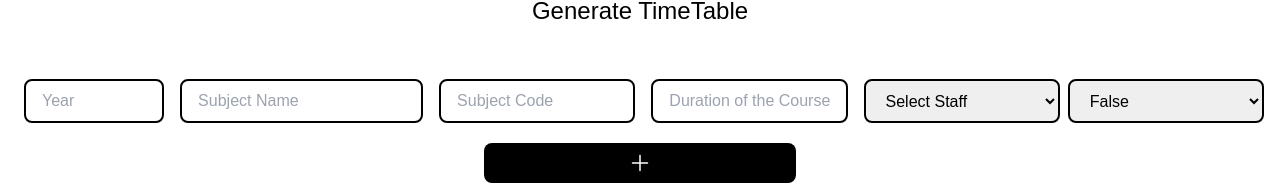
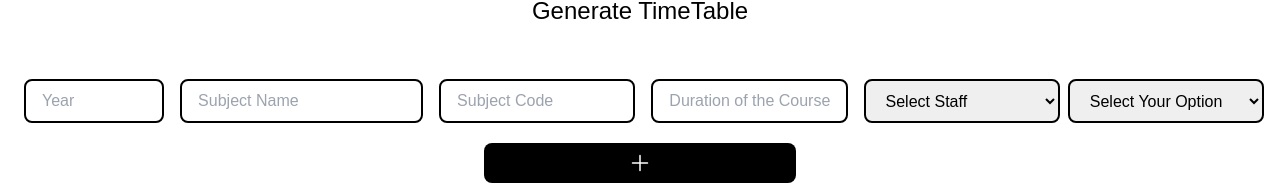
Before and after one commit to 0chiranjeevim0/TimeTable_WebApp_FrontEnd, a React (Create React App) app: page / in a window 1280 px wide. Both pictures are taken after a click on the button "Set Staff". Shown: the part 528-713 px from the top of the page. Built offline with nearby package versions, Linux system fonts and the light colour scheme.

Commit message:
status: staff details

```diff
--- a/src/components/Subject.js
+++ b/src/components/Subject.js
@@ -24,8 +24,8 @@ const Subject = (props) =>{
         setYear('');
         setSubject('');
         setDuration('');
-        setStaff('');
         setSubjectCode('')
+
     }
 
     return(
@@ -44,12 +44,13 @@ const Subject = (props) =>{
                     }
                 </select>
                 <select onChange={(e) => setIslab(e.target.value)} className="border-black border-2 px-4 p-2 rounded-lg mt-2 ml-2  lg:w-3/5">
+                    <option >Select Your Option</option>
                     <option value={false}>False</option>
                     <option value={true} >True</option>
                 </select>
             </div>
 
-            <button disabled={!year || !staff || !subject || !duration} onClick={sendSubject} className='bg-black p-2 text-white rounded-lg mt-4 w-1/4 flex justify-center lg:mt-5'>
+            <button onClick={sendSubject} className='bg-black p-2 text-white rounded-lg mt-4 w-1/4 flex justify-center lg:mt-5'>
                 <svg xmlns="http://www.w3.org/2000/svg" fill="none" viewBox="0 0 24 24" stroke-width="1.5" stroke="currentColor" className="w-6 h-6">
                     <path stroke-linecap="round" stroke-linejoin="round" d="M12 4.5v15m7.5-7.5h-15" />
                 </svg>
```
